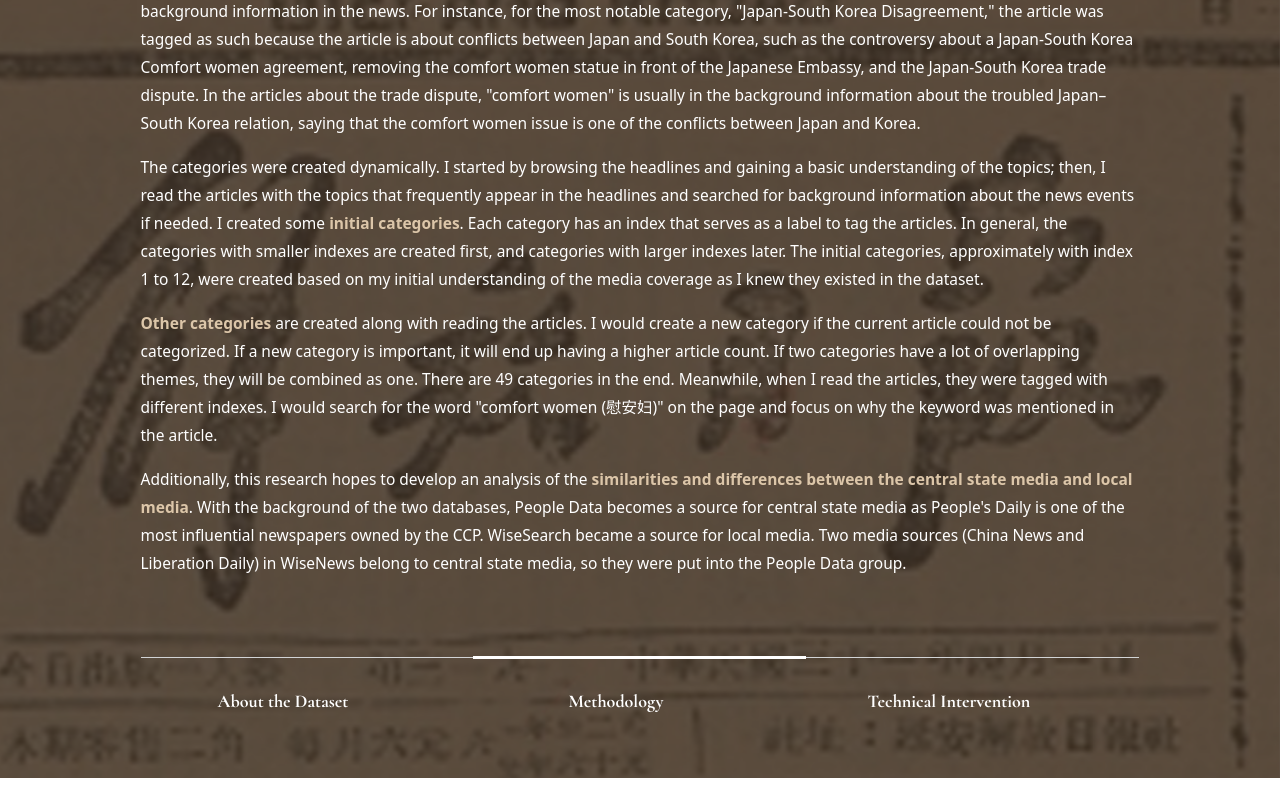
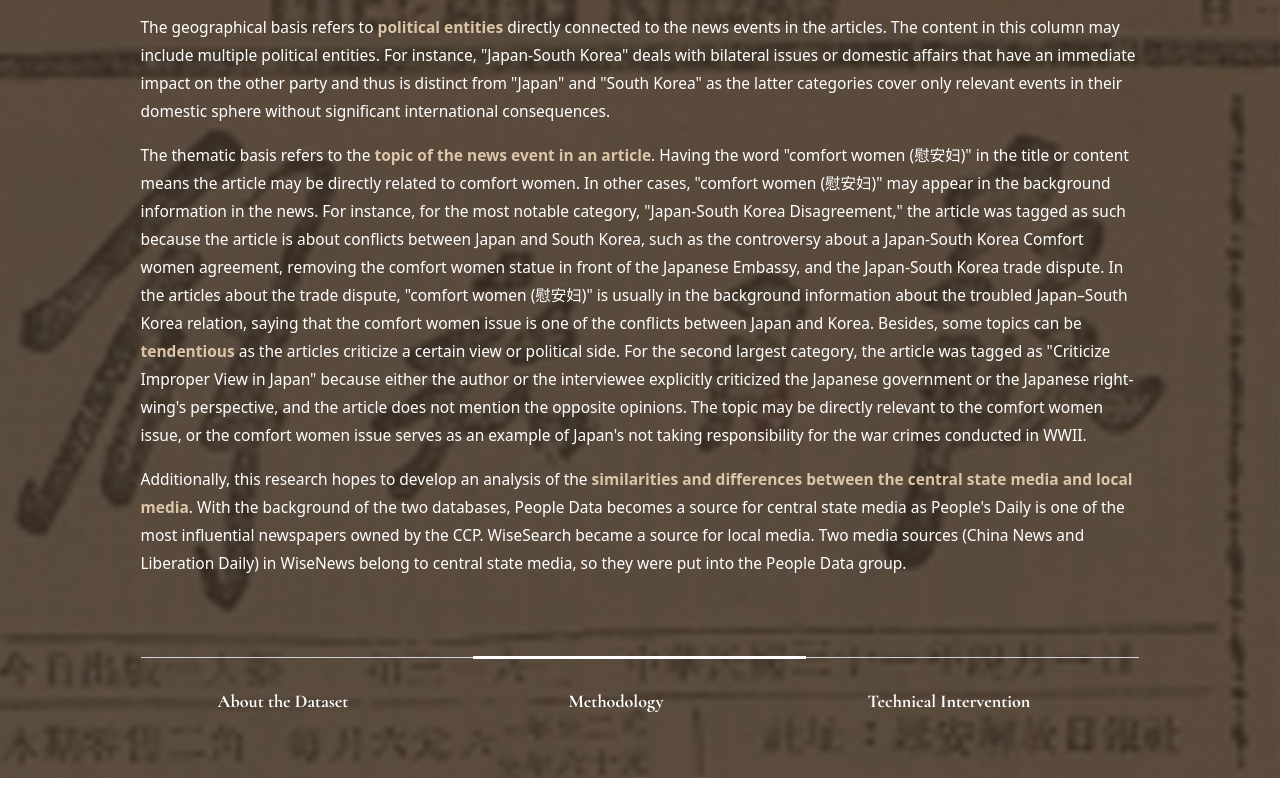
Before and after one commit to Caroline-Ning/media-coverage-comfort-women, a plain HTML site: page index.html in a window 1280 px wide. Both pictures are taken after a click on the tab "Methodology". Shown: the part 1918-2708 px from the top of the page. Drawn offline with Linux system fonts and the light colour scheme; a web font is replaced by a local one.

Commit message:
20221018

```diff
--- a/index.html
+++ b/index.html
@@ -202,43 +202,43 @@
                                     <span class="white">Methodology</span>
                                     <div class="data">
                                         <p>
-                                            The basic methodology is to <b style="color:#dcc6a9">tag each article with
-                                                its topic</b>, categorizing every article. Having the word "comfort
-                                            women (慰安妇)" in the title or content means the article may be directly
-                                            related to comfort women. In other cases, "comfort women (慰安妇)" may appear
-                                            in the background information in the news. For instance, for the most
-                                            notable category, "Japan-South Korea Disagreement," the article was tagged
-                                            as such because the article is about conflicts between Japan and South
-                                            Korea, such as the controversy about a Japan-South Korea Comfort women
-                                            agreement, removing the comfort women statue in front of the Japanese
-                                            Embassy, and the Japan-South Korea trade dispute. In the articles about the
-                                            trade dispute, "comfort women" is usually in the background information
-                                            about the troubled Japan–South Korea relation, saying that the comfort women
-                                            issue is one of the conflicts between Japan and Korea.</p>
+                                            The primary method is tagging each article with a category. The categories
+                                            are created on a <b style="color:#dcc6a9">geographical and thematic
+                                                basis</b>, which means
+                                            that the categories are in a "country + topic" format. </p>
                                         <p>
-                                            The categories were created dynamically. I
-                                            started by browsing the headlines and gaining a basic understanding of the
-                                            topics; then, I read the articles with the topics that frequently appear in
-                                            the headlines and searched for background information about the news events
-                                            if needed. I created some <b style="color:#dcc6a9">initial categories</b>.
-                                            Each category has an index
-                                            that serves as a label to tag the articles. In general, the categories with
-                                            smaller indexes are created first, and categories with larger indexes later.
-                                            The initial categories, approximately with index 1 to 12, were created based
-                                            on my initial understanding of the media coverage as I knew they existed in
-                                            the dataset.</p>
-                                        <p><b style="color:#dcc6a9">Other categories</b> are created along with reading
-                                            the
-                                            articles. I would create
-                                            a new category if the current article
-                                            could not be categorized. If a new category is important, it will end up
-                                            having a higher article count. If two categories have a lot of overlapping
-                                            themes, they will be combined as one. There are 49 categories in the end.
-                                            Meanwhile, when I read the articles,
-                                            they were
-                                            tagged with different indexes. I would search
-                                            for the word "comfort women (慰安妇)" on the page and focus on why the keyword
-                                            was mentioned in the article.</p>
+                                            The geographical basis refers to <b style="color:#dcc6a9">political
+                                                entities</b> directly connected to
+                                            the news events in the articles. The content in this column may
+                                            include multiple political entities. For instance, "Japan-South Korea" deals
+                                            with bilateral issues or domestic affairs that have an immediate impact on
+                                            the other party and thus is distinct from "Japan" and "South Korea" as the
+                                            latter categories cover only relevant events in their domestic sphere
+                                            without significant international consequences.</p>
+                                        <p>
+                                            The thematic basis refers to the <b style="color:#dcc6a9">topic of the news
+                                                event in an article</b>.
+                                            Having the word "comfort women (慰安妇)" in the title or content means the
+                                            article may be directly related to comfort women. In other cases, "comfort
+                                            women (慰安妇)" may appear in the background information in the news. For
+                                            instance, for the most notable category, "Japan-South Korea
+                                            Disagreement," the article was tagged as such because the article is about
+                                            conflicts between Japan and South Korea, such as the controversy about a
+                                            Japan-South Korea Comfort women agreement, removing the comfort women statue
+                                            in front of the Japanese Embassy, and the Japan-South Korea trade dispute.
+                                            In the articles about the trade dispute, "comfort women (慰安妇)" is usually in
+                                            the background information about the troubled Japan–South Korea relation,
+                                            saying that the comfort women issue is one of the conflicts between Japan
+                                            and Korea. Besides, some topics can be <b
+                                                style="color:#dcc6a9">tendentious</b> as the articles
+                                            criticize a certain view or political side. For the second largest category,
+                                            the article was tagged as "Criticize Improper View in Japan" because either
+                                            the author or the interviewee explicitly criticized the Japanese government
+                                            or the Japanese right-wing's perspective, and the article does not mention
+                                            the opposite opinions. The topic may be directly relevant to the comfort
+                                            women issue, or the comfort women issue serves as an example of Japan's not
+                                            taking responsibility for the war crimes conducted in WWII.
+                                        </p>
                                         <p>
                                             Additionally, this research hopes to develop an analysis of the
                                             <b style="color:#dcc6a9">similarities
```
Also changed, not shown: overview.html (+5 -1 lines), timeline.html (+1 -1 lines).
